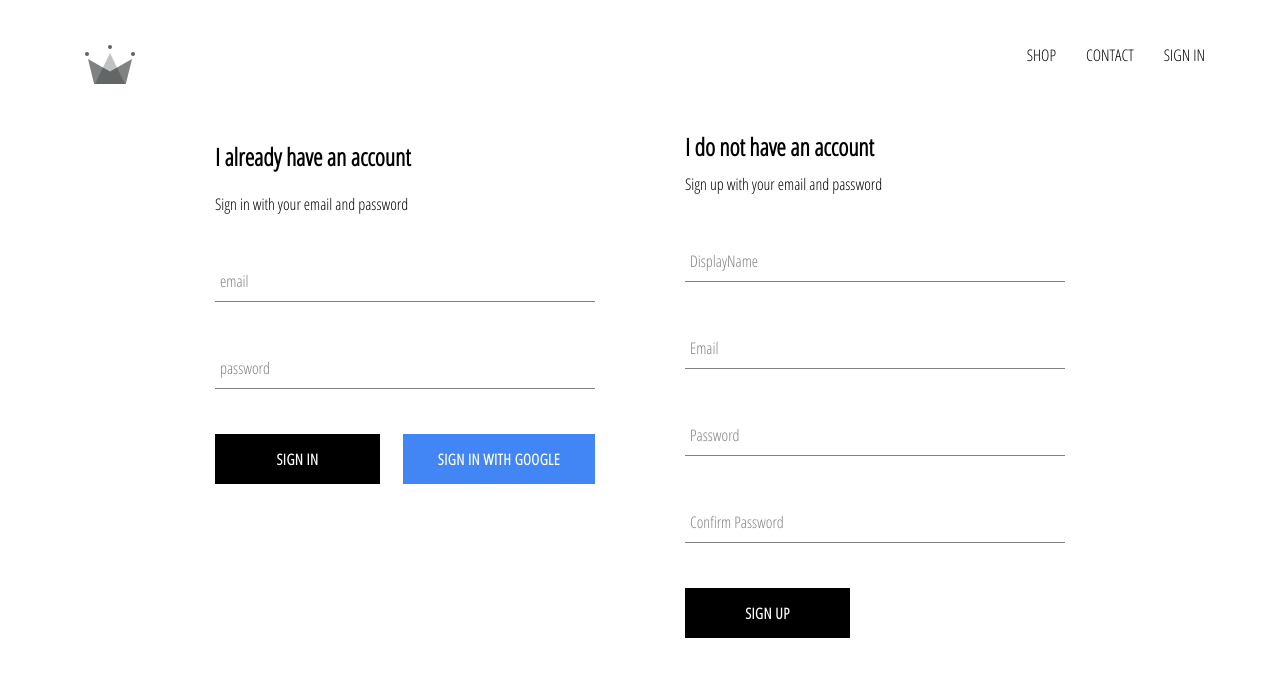
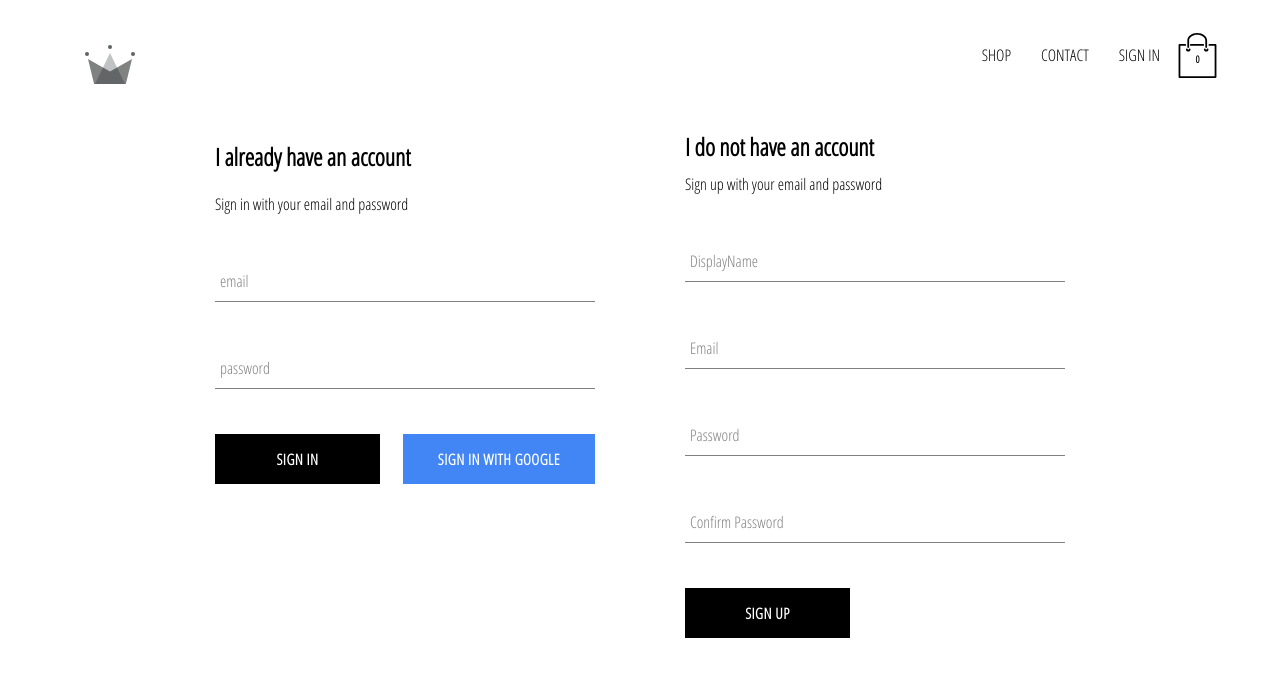
Before and after one commit to szyilmaz/crwn-clothing, a React (Create React App) app: page /signin in a window 1280 px wide. Shown: the top 676 px of the page. Built offline with nearby package versions, Linux system fonts and the light colour scheme; no server answers.

Commit message:
added cart-icon and cartDropdown, also implemented cartReducer

```diff
--- /dev/null
+++ b/src/components/cart-dropdown/cart-dropdown.component.jsx
@@ -0,0 +1,12 @@
+import React from 'react';
+import CustomButton from '../custom-button/custom-button.component';
+import './cart-dropdown.styles.scss';
+
+const CartDropdown = () => (
+    <div className='cart-dropdown'>
+        <div className='cart-items' />
+        <CustomButton>GO TO CHECKOUT</CustomButton>
+    </div>
+)
+
+export default CartDropdown;
--- /dev/null
+++ b/src/components/cart-dropdown/cart-dropdown.styles.scss
@@ -0,0 +1,24 @@
+.cart-dropdown {
+    position: absolute;
+    width: 240px;
+    height: 340px;
+    display: flex;
+    flex-direction: column;
+    padding: 20px;
+    border: 1px solid black;
+    background-color: white;
+    top: 90px;
+    right: 40px;
+    z-index: 5;
+
+    .cart-items {
+      height: 240px;
+      display: flex;
+      flex-direction: column;
+      overflow: scroll;
+    }
+
+    button {
+      margin-top: auto;
+    }
+  }
--- /dev/null
+++ b/src/components/cart-icon/cart-icon.component.jsx
@@ -0,0 +1,21 @@
+import React from 'react';
+import { connect } from 'react-redux';
+import { toggleCartHidden } from '../../redux/cart/cart.actions';
+import { ReactComponent as ShoppingIcon } from '../../assets/shopping-bag.svg';
+import './cart-icon.styles.scss';
+
+const CartIcon = ( {toggleCartHidden} ) => (
+    <div className='cart-icon' onClick={toggleCartHidden}>
+        <ShoppingIcon />
+        <span className='item-count'>0</span>
+    </div>
+);
+
+const mapDispatchToProps = dispatch => ({
+    toggleCartHidden: () => dispatch(toggleCartHidden())
+})
+
+export default connect(
+    null,
+    mapDispatchToProps
+)(CartIcon);
--- /dev/null
+++ b/src/components/cart-icon/cart-icon.styles.scss
@@ -0,0 +1,21 @@
+.cart-icon {
+    width: 45px;
+    height: 45px;
+    position: relative;
+    display: flex;
+    align-items: center;
+    justify-content: center;
+    cursor: pointer;
+
+    .shopping-icon {
+      width: 24px;
+      height: 24px;
+    }
+
+    .item-count {
+      position: absolute;
+      font-size: 10px;
+      font-weight: bold;
+      bottom: 12px;
+    }
+  }
--- a/src/components/header/header.component.jsx
+++ b/src/components/header/header.component.jsx
@@ -2,10 +2,12 @@
 import { Link } from 'react-router-dom';
 import { connect } from 'react-redux';
 import { auth } from '../../firebase/firebase.utils';
+import CartIcon from '../cart-icon/cart-icon.component';
+import CartDropdown from '../cart-dropdown/cart-dropdown.component';
 import { ReactComponent as Logo } from '../../assets/crown.svg';
 import './header.styles.scss';
 
-const Header = ({ currentUser }) => (
+const Header = ({ currentUser, hidden }) => (
 
     <div className='header'>
         <Link className='logo-container' to='/'>
@@ -26,12 +28,17 @@
                     SIGN IN
                 </Link>
             }
+            <CartIcon />
         </div>
+        {
+            hidden ? null :  <CartDropdown />
+        }
     </div>
 )
 
-const mapStateToProps = state => ({
-    currentUser: state.user.currentUser
-})
+const mapStateToProps = ({user: {currentUser}, cart: {hidden}} ) => ({
+    currentUser,
+    hidden
+});
 
 export default connect(mapStateToProps)(Header);
--- /dev/null
+++ b/src/redux/cart/cart.actions.js
@@ -0,0 +1,5 @@
+import CartActionTypes from "./cart.types";
+
+export const toggleCartHidden = () => ({
+    type: CartActionTypes.TOGGLE_CART_HIDDEN
+});
--- /dev/null
+++ b/src/redux/cart/cart.reducer.js
@@ -0,0 +1,20 @@
+import CartActionTypes from './cart.types';
+
+const INITIAL_STATE = {
+    hidden: true
+};
+
+const cartReducer = (state = INITIAL_STATE, action) => {
+    switch (action.type) {
+        case CartActionTypes.TOGGLE_CART_HIDDEN:
+            return {
+                ...state,
+                hidden: !state.hidden
+            }
+        default:
+            return state;
+    }
+}
+
+
+export default cartReducer;
--- /dev/null
+++ b/src/redux/cart/cart.types.js
@@ -0,0 +1,5 @@
+const CartActionTypes = {
+    TOGGLE_CART_HIDDEN: 'TOGGLE_CART_HIDDEN'
+}
+
+export default CartActionTypes;
--- a/src/redux/root-reducer.js
+++ b/src/redux/root-reducer.js
@@ -1,6 +1,8 @@
 import { combineReducers } from 'redux';
 import userReducer from './user/user.reducer';
+import cartReducer from './cart/cart.reducer';
 
 export default combineReducers({
-    user: userReducer
+    user: userReducer,
+    cart: cartReducer
 });
```
Also changed, not shown: src/assets/shopping-bag.svg (added).
